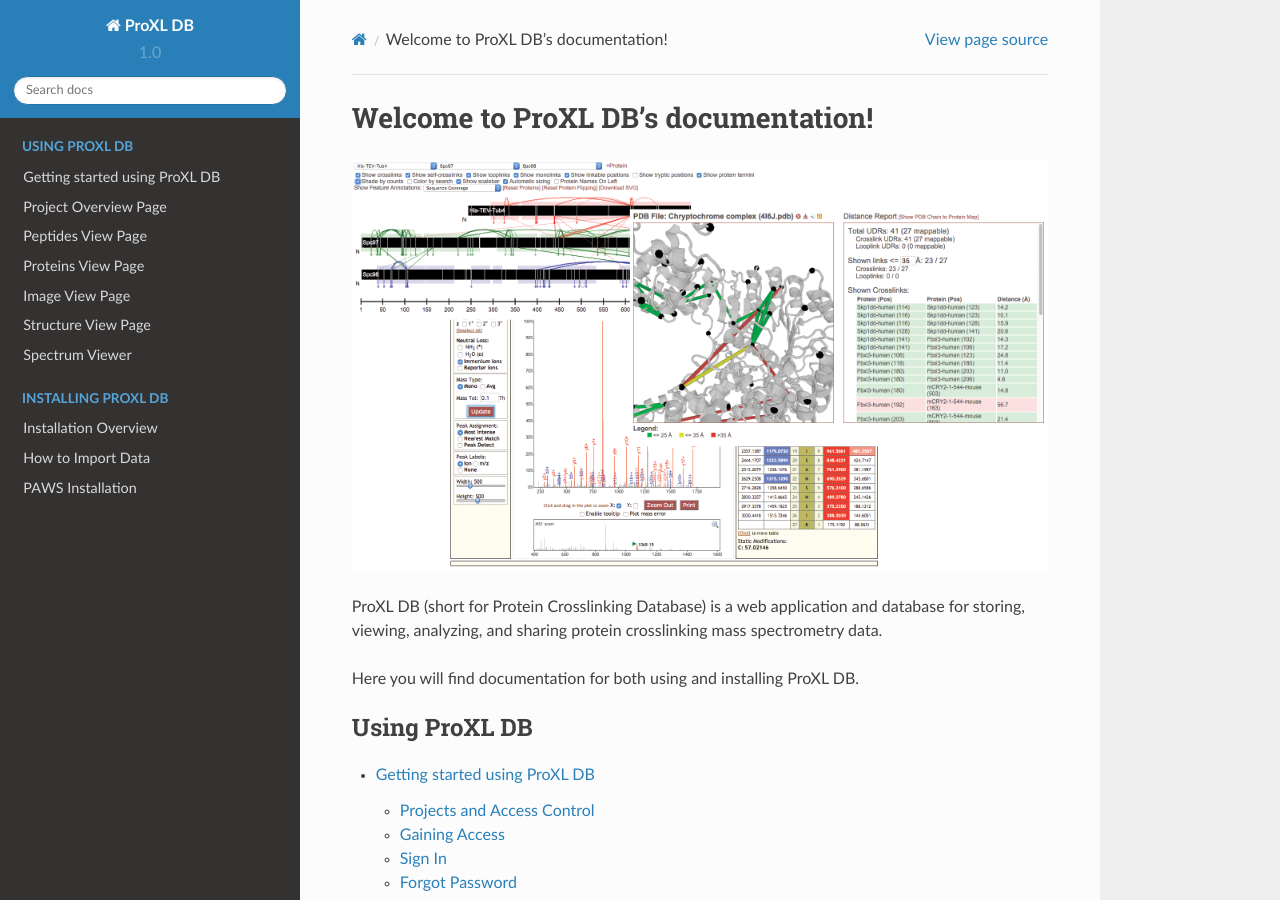
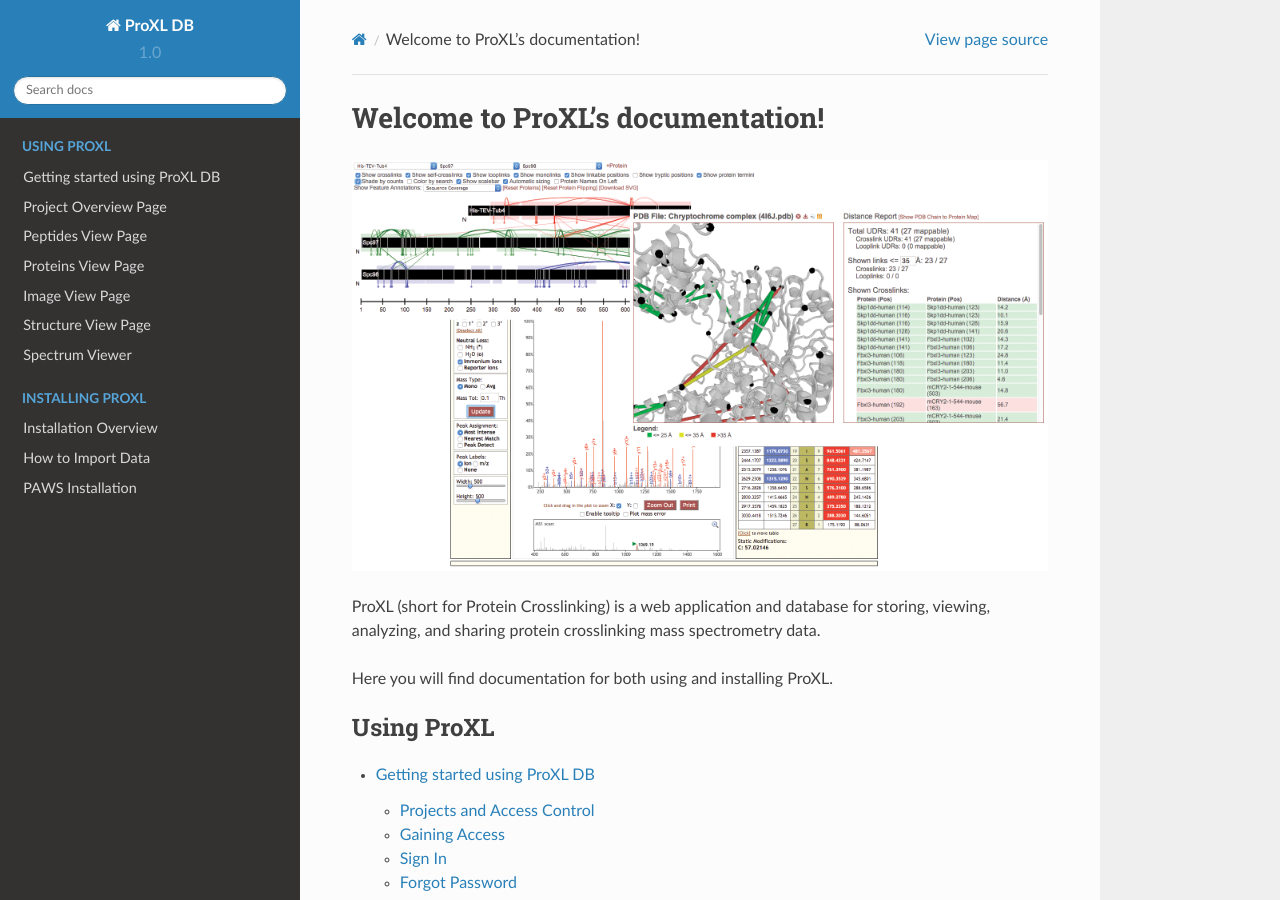
Before and after one commit to yeastrc/proxl-web-app, a Sphinx documentation site: the page built from docs/index.rst, in a window 1280 px wide and 900 px high. Built offline with Sphinx 7.4.7 and the Read the Docs theme 2.0.0, drawn with Linux system fonts in a browser that asks for light colours; some of the changed text lies outside the part shown.

```diff
--- a/docs/index.rst
+++ b/docs/index.rst
@@ -1,22 +1,22 @@
-.. ProXL DB documentation master file, created by
+.. ProXL documentation master file, created by
    sphinx-quickstart on Mon Oct  5 13:36:19 2015.
    You can adapt this file completely to your liking, but it should at least
    contain the root `toctree` directive.
 
-Welcome to ProXL DB's documentation!
+Welcome to ProXL's documentation!
 ====================================
 
 .. image:: /images/intro-image.png
 
-ProXL DB (short for Protein Crosslinking Database) is a web application and database for
+ProXL (short for Protein Crosslinking) is a web application and database for
 storing, viewing, analyzing, and sharing protein crosslinking mass spectrometry data.
 
-Here you will find documentation for both using and installing ProXL DB.
+Here you will find documentation for both using and installing ProXL.
 
 
 .. toctree::
    :maxdepth: 2
-   :caption: Using ProXL DB
+   :caption: Using ProXL
 
    using/intro
    using/project
@@ -29,7 +29,7 @@ Here you will find documentation for both using and installing ProXL DB.
 
 .. toctree::
    :maxdepth: 2
-   :caption: Installing ProXL DB
+   :caption: Installing ProXL
 
    install/intro
    install/import
```
